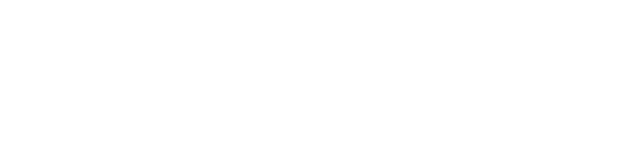
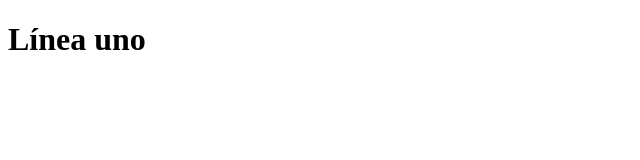
Before and after one commit to RobertMoralesO/pagina_git_lunes_2025_2, a plain HTML site: page index.html in a window 1280 px wide. Shown: the whole page, without its empty margins (0-640 px from the left). Drawn offline with Linux system fonts and the light colour scheme.

Commit message:
Segundo commit

```diff
--- a/index.html
+++ b/index.html
@@ -3,9 +3,9 @@
 <head>
     <meta charset="UTF-8">
     <meta name="viewport" content="width=device-width, initial-scale=1.0">
-    <title>Document</title>
+    <title>Mi primera página</title>
 </head>
 <body>
-
+    <h1>Línea uno</h1>
 </body>
 </html>
```
